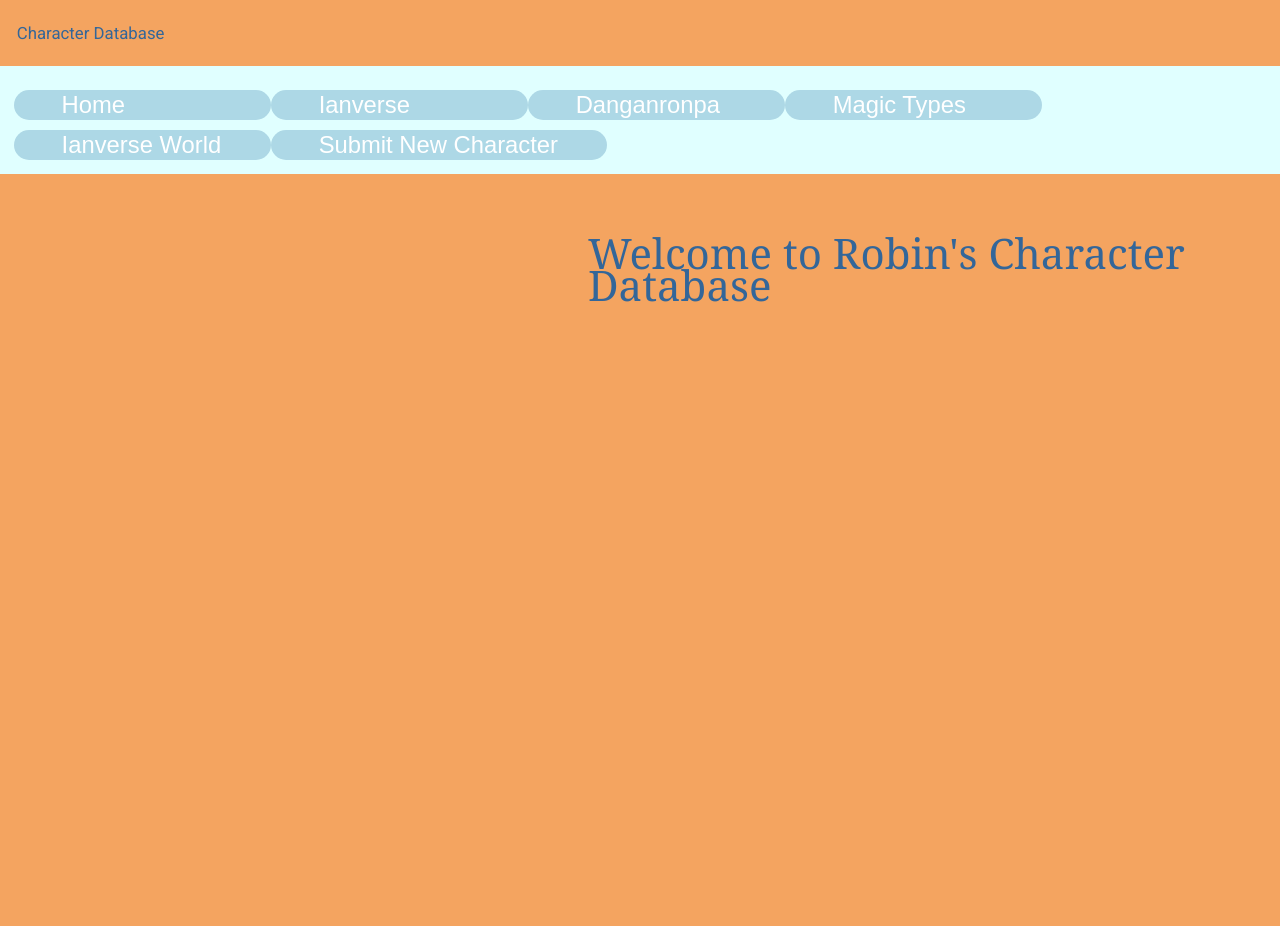
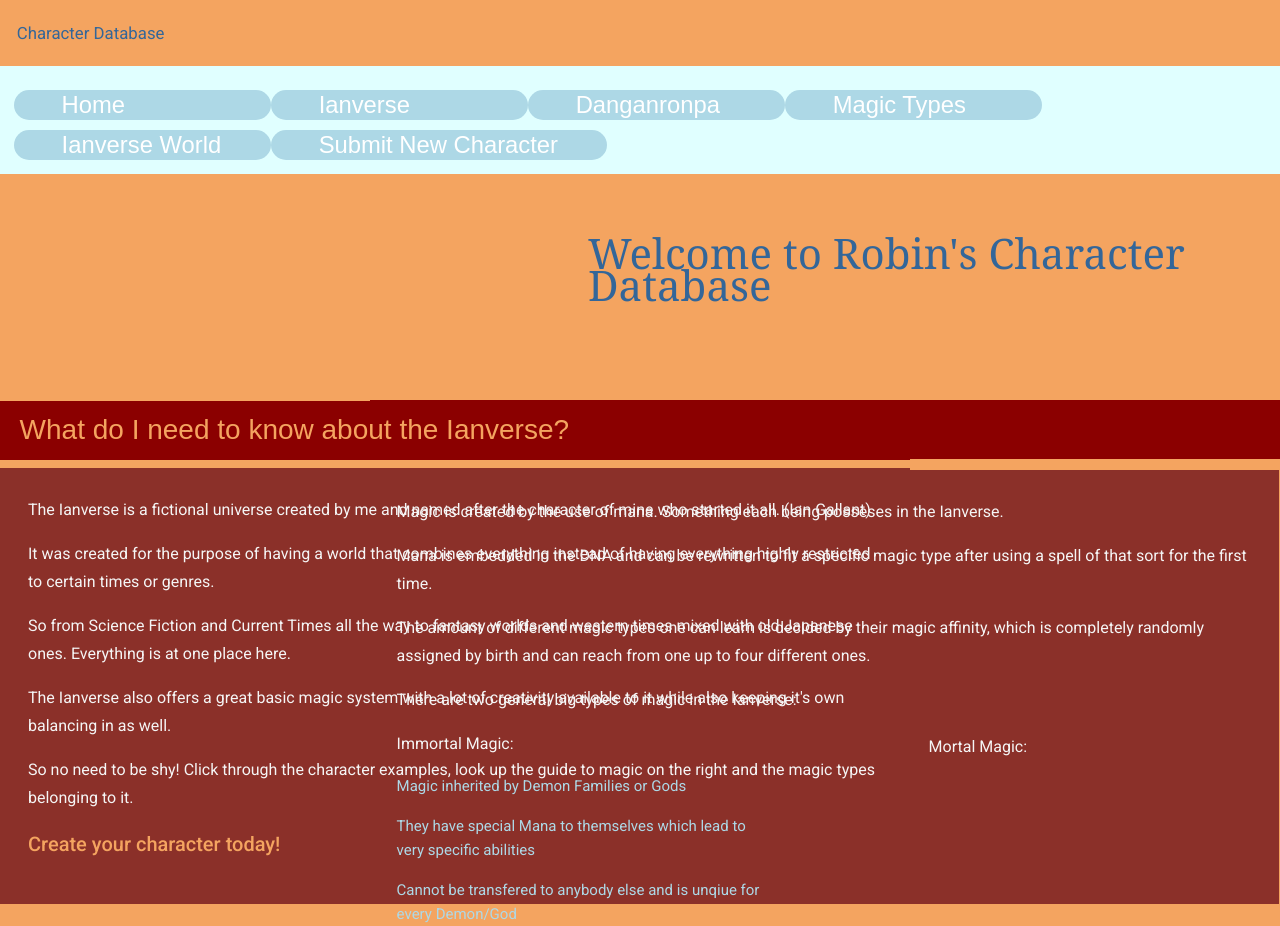
Before and after one commit to robinhood007-ger/CharacterDatabase, an Angular app: page /Home in a window 1280 px wide. Before the commit the page ends 800 px from the top, so only its background shows below. Built offline with nearby package versions, Linux system fonts and the light colour scheme.

Commit message:
Added New Style and CharacterDetails

```diff
--- a/src/app/IanVerseFinished.ts
+++ b/src/app/IanVerseFinished.ts
@@ -3,103 +3,122 @@ import {Hero} from './hero'
 export const HEROES: Hero[] = [
     { name: 'Ian Gallant',
     traits: 'Test',
-    Abilities: 'Test',
-    Backstory:'Test',
-    magicTypes:'Pyromancy||Body Enhancing Magic'
+    Abilities: `[ I ]: Able to create around 200 plans at once in his head (with some time), Great Synergy when fighting together with others, A Master at handling all sorts of weapons, Amazing Blacksmith
+               //// [ II ]: Great control over his body, amazing quick thinking in regards of elemental mixing (Helpful with his weapon Chained Demon), Strong willed and positive`,
+    Backstory:'All started off with him falling in love with a girl in his class. On the day he wanted to confess to her however, she disappeared and with some inner feeling driving him, he had the feeling she was kidnapped for sure. And as he would find out that indeed was right. In the wild chase of getting her out of there, Ian would have accidentally looked into a cursed mirror the gang wanted to sell. After they barely escaped out of there and he finally confessed to her. Something however was off as he felt like his brain was vanishing more and more by the exact moment.',
+    magicTypes:'Pyromancy||Body Enhancing Magic',
+    SongInspired:'Yes'
 },
     { name: 'Maoh Gallant|Hellcicer',
     traits: 'Test',
     Abilities: 'Test',
     Backstory:'Test',
-    magicTypes:'N/A'
+    magicTypes:'N/A' ,
+    SongInspired:'Skillet - Monster'
 },
     { name: 'Anii Gallant',
     traits: 'Test',
     Abilities: 'Test',
     Backstory:'Test',
-    magicTypes:'tba'
+    magicTypes:'tba' ,
+    SongInspired:'No'
 },
     { name: 'Isa Gallant',
     traits: 'Test',
     Abilities: 'Test',
     Backstory:'Test' ,
-    magicTypes:'tba'
+    magicTypes:'tba',
+    SongInspired:'Vocaloid - Childish War'
 },
     { name: 'Ira Gallant',
     traits: 'Test',
     Abilities: 'Test',
     Backstory:'Test',
-    magicTypes:'tba'
+    magicTypes:'tba' ,
+    SongInspired:'Vocaloid - Childish War'
 },
     { name: 'Baccarat',
     traits: 'Test',
     Abilities: 'Test',
     Backstory:'Test' ,
-    magicTypes:'Hydromancy, Aeromancy, Psychic Magic'
+    magicTypes:'Hydromancy, Aeromancy, Psychic Magic',
+    SongInspired:'No'
 },
     { name: 'Mokuteki Delinq',
     traits: 'Test',
     Abilities: 'Test',
     Backstory:'Test' ,
-    magicTypes:'Body Enhancing Magic'
+    magicTypes:'Body Enhancing Magic',
+    SongInspired:'No'
 },
     { name: 'Aibo',
     traits: 'Test',
     Abilities: 'Test',
-    Backstory:'Test',
-    magicTypes:'?'
+    Backstory:`Created by a wicked god she was sent to HumanRealm for nothing but pure havoc raising. However just as she was 'born' she was found by Mokuteki Delinq who immediately had teached her about the word of 'value' and it's many different meanings. After a lot of escapates with Mokuteki it has become her favorite word and she now calls herself partner of Mokuteki and vice versa. `,
+    magicTypes:'?' ,
+    SongInspired:'No'
 },
     { name: 'Helia Regimez',
     traits: 'Test',
     Abilities: 'Test',
     Backstory:'Test',
-    magicTypes:'Aeromancy, Body Enhancing Magic'
+    magicTypes:'Aeromancy, Body Enhancing Magic' ,
+    SongInspired:'No'
 },
     { name: 'Osen',
     traits: 'Test',
     Abilities: 'Test',
     Backstory:'Test',
-    magicTypes:'tba'
+    magicTypes:'tba' ,
+    SongInspired:'Vocaloid - Ohedo Julia Night'
 },
     { name: 'Kasamori',
     traits: 'Test',
     Abilities: 'Test',
     Backstory:'Test' ,
-    magicTypes:'tba'
+    magicTypes:'tba',
+    SongInspired:'Vocaloid - Ohedo Julia Night'
 },
     { name: 'Dragheart Hellhuntre',
-    traits: 'Test',
+    traits: 'Blind',
     Abilities: 'Test',
     Backstory:'Test',
-    magicTypes:'N/A'
+    magicTypes:'N/A' ,
+    SongInspired:'No'
 },
     { name: 'Camus Rieux',
     traits: 'Test',
     Abilities: 'Test',
     Backstory:'Test',
-    magicTypes:'tba'
+    magicTypes:'tba' ,
+    SongInspired:'Vocaloid/SymaG - Rats Died'
 },
     { name: 'Liebe Helllife',
     traits: 'Test',
     Abilities: 'Test',
     Backstory:'Test' ,
-    magicTypes:'N/A'
+    magicTypes:'N/A',
+    SongInspired:'No'
 },
     { name: 'Dragostei Helllife',
     traits: 'Test',
     Abilities: 'Test',
     Backstory:'Test' ,
-    magicTypes:'N/A'},
+    magicTypes:'N/A',
+    SongInspired:'No'
+},
     { name: 'Calibur Hellcicer',
     traits: 'Test',
     Abilities: 'Test',
     Backstory:'Test',
-    magicTypes:'N/A'
+    magicTypes:'N/A' ,
+    SongInspired:'No' ,
 },
     { name: `Aaron D'sa `,
     traits: 'Test',
     Abilities: 'Test',
     Backstory:'Test',
-    magicTypes:'tba'
+    magicTypes:'tba' ,
+    SongInspired:'Vocaloid - Matryoshka'
 },
 ]
--- a/src/app/IanVerseWIP.ts
+++ b/src/app/IanVerseWIP.ts
@@ -5,31 +5,36 @@ export const HEROES_WIP: Hero[] = [
     traits: 'Test',
     Abilities: 'Test',
     Backstory:'Test' ,
-    magicTypes:'Transformation Magic, Terramancy, Aeromancy, Hydromancy?'
+    magicTypes:'Transformation Magic, Terramancy, Aeromancy, Hydromancy?',
+    SongInspired:'Vocaloid - Suna No Wakusei'
 },
     { name: 'Zombie Girl',
     traits: 'Test',
     Abilities: 'Test',
     Backstory:'Test',
-    magicTypes:'tba'
+    magicTypes:'tba' ,
+    SongInspired:'No'
 },
     { name: 'Alchemist',
     traits: 'Test',
     Abilities: 'Test',
     Backstory:'Test' ,
-    magicTypes:'tba'
+    magicTypes:'tba',
+    SongInspired:'Philmont - The Alchemist'
 },
     { name: 'Soulmancer',
     traits: 'Test',
     Abilities: 'Test',
     Backstory:'Test' ,
-    magicTypes:'Soulmancy'
+    magicTypes:'Soulmancy',
+    SongInspired:'No'
 },
     { name: 'Queen',
     traits: 'Test',
     Abilities: 'Test',
     Backstory:'Test' ,
-    magicTypes:'tba'
+    magicTypes:'tba',
+    SongInspired:'Vocaloid - King'
 },
 
 ]
--- a/src/app/MagicTypes.ts
+++ b/src/app/MagicTypes.ts
@@ -22,9 +22,9 @@ export const MAGICTYPES: Magic[]=[
     exampleUsers:'tba'  },
 
     {name:'Body-Enhancing-Magic',
-    generalDescription:'tba',
-    exampleSpells:'tba',
-    exampleUsers:'tba'  },
+    generalDescription:'A popular type of magic all over the great continents. It can be used to enhance anything a body is involved with. This can reach from enhanced eyesight, reaction times to stronger muscles or even lighter bones.',
+    exampleSpells:'Eyesight Enhancing, Muscle Enhancing, Nerve Enhancing, Neuron Enhancing',
+    exampleUsers:`Ian [II] Gallant, Aaron [II] D'sa, Helia Regimez, Mokuteki Delinq`  },
 
     {name:'Artmancy',
     generalDescription:'tba',
--- a/src/app/hero-detail/hero-detail.component.html
+++ b/src/app/hero-detail/hero-detail.component.html
@@ -8,6 +8,8 @@
         <h3>Abilities: {{hero.Abilities}}</h3>
         <p></p>
         <h3>Backstory: {{hero.Backstory}}</h3>
+        <p></p>
+        <h3>Inspired by Song: {{hero.SongInspired}}</h3>
     </div>
     <button (click)="goBack()">go back</button>
 </div>
@@ -22,6 +24,8 @@
         <h3>Abilities: {{heroWIP.Abilities}}</h3>
         <p></p>
         <h3>Backstory: {{heroWIP.Backstory}}</h3>
+        <p></p>
+        <h3>Inspired by Song: {{heroWIP.SongInspired}}</h3>
     </div>
     <button (click)="goBack()">go back</button>
 </div>
--- a/src/app/hero-detail/hero-detail.component.scss
+++ b/src/app/hero-detail/hero-detail.component.scss
@@ -3,7 +3,7 @@
 }
 
 h2{
-    border-width: 5em;
+    border-width: 4.2em;
     border-style: dashed;
     background-color: #8b3029;
     text-align: center;
--- a/src/app/hero.ts
+++ b/src/app/hero.ts
@@ -4,4 +4,5 @@ export interface Hero{
     Abilities: string;
     Backstory:string;
     magicTypes:string;
+    SongInspired:string;
 }
--- a/src/app/home/home.component.html
+++ b/src/app/home/home.component.html
@@ -1,3 +1,29 @@
 <h1>Welcome to Robin's Character Database</h1>
 
-<img src="" alt="">
+<label>What do I need to know about the Ianverse?</label>
+<div id='WhatAboutIanverse'>
+<h3>The Ianverse is a fictional universe created by me and named after the character of mine who started it all. (Ian Gallant)</h3>
+<h3>It was created for the purpose of having a world that combines everything instead of having everything highly restricted to certain times or genres.</h3>
+<h3>So from Science Fiction and Current Times all the way to fantasy worlds and western times mixed with old Japanese ones. Everything is at one place here. </h3>
+<h3>The Ianverse also offers a great basic magic system with a lot of creativity available to it while also keeping it's own balancing in as well.</h3>
+<h3>So no need to be shy! Click through the character examples, look up the guide to magic on the right and the magic types belonging to it.</h3>
+<h2>Create your character today!</h2>
+</div>
+
+<label id=MagicWhat>So what about magic?</label>
+<div id='WhatAboutMagic'>
+    <h3>Magic is created by the use of mana. Something each being posseses in the Ianverse.</h3>
+    <h3>Mana is embedded in the DNA and can be rewritten to fit a specific magic type after using a spell of that sort for the first time.</h3>
+    <h3>The amount of different magic types one can learn is decided by their magic affinity, which is completely randomly assigned by birth and can reach from one up to four different ones.</h3>
+    <h3>There are two general big types of magic in the Ianverse:</h3>
+    <div id=ImmortalMagic>
+        <h3>Immortal Magic:</h3>
+        <h4>Magic inherited by Demon Families or Gods</h4>
+        <h4>They have special Mana to themselves which lead to very specific abilities</h4>
+        <h4>Cannot be transfered to anybody else and is unqiue for every Demon/God</h4>
+    </div>
+    <div id=MortalMagic>
+        <h3 >Mortal Magic:</h3>
+    </div>
+
+</div>
--- a/src/app/home/home.component.scss
+++ b/src/app/home/home.component.scss
@@ -4,5 +4,52 @@ h1{
     font-size: 3em;
     font-family: Cambria, Cochin, Georgia, Times, 'Times New Roman', serif;
     border-width: 0.5em;
-    border-color: darkred;
 }
+
+#WhatAboutIanverse{
+    background-color: #8b3029;
+    padding: 2em;
+    width: 65em;
+}
+
+h2{
+    color:sandybrown
+}
+
+h3{
+    color:whitesmoke
+}
+
+label{
+    background-color: darkred;
+    width: 32.5em;
+    font-size: 2em;
+    color:sandybrown;
+    padding: 0.7em;
+    margin-top: 3em;
+}
+
+#MagicWhat{
+    float:right;
+    margin-top:-18em;
+}
+
+#WhatAboutMagic{
+    float:right;
+    margin-top:-31em;
+    margin-right: 0.1em;
+    background-color: #8b3029;
+    padding: 2em;
+    width: 65em;
+    height: 31em;
+}
+
+#MortalMagic{
+    margin-left: 38em;
+    margin-top:-14.9em
+}
+
+h4{
+    color:lightblue;
+    width: 25em;
+}
```
